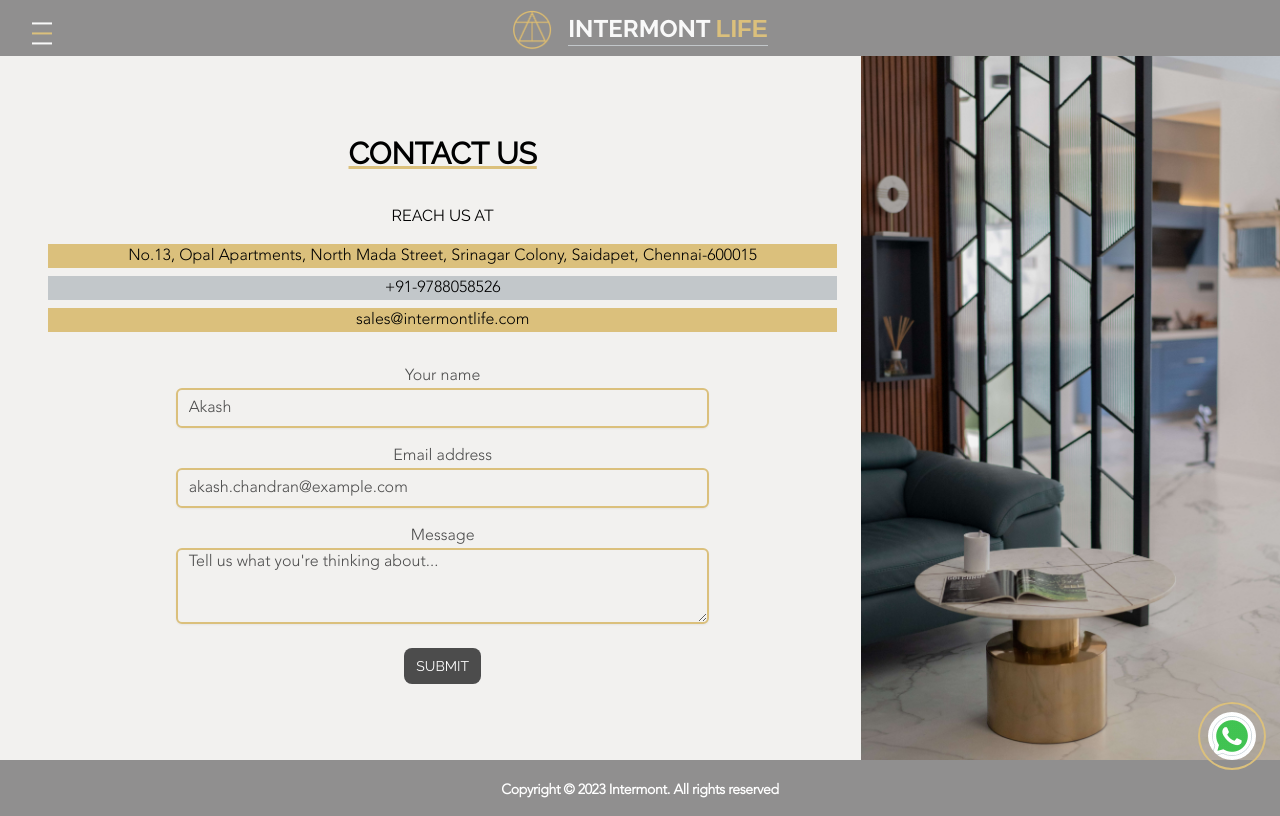
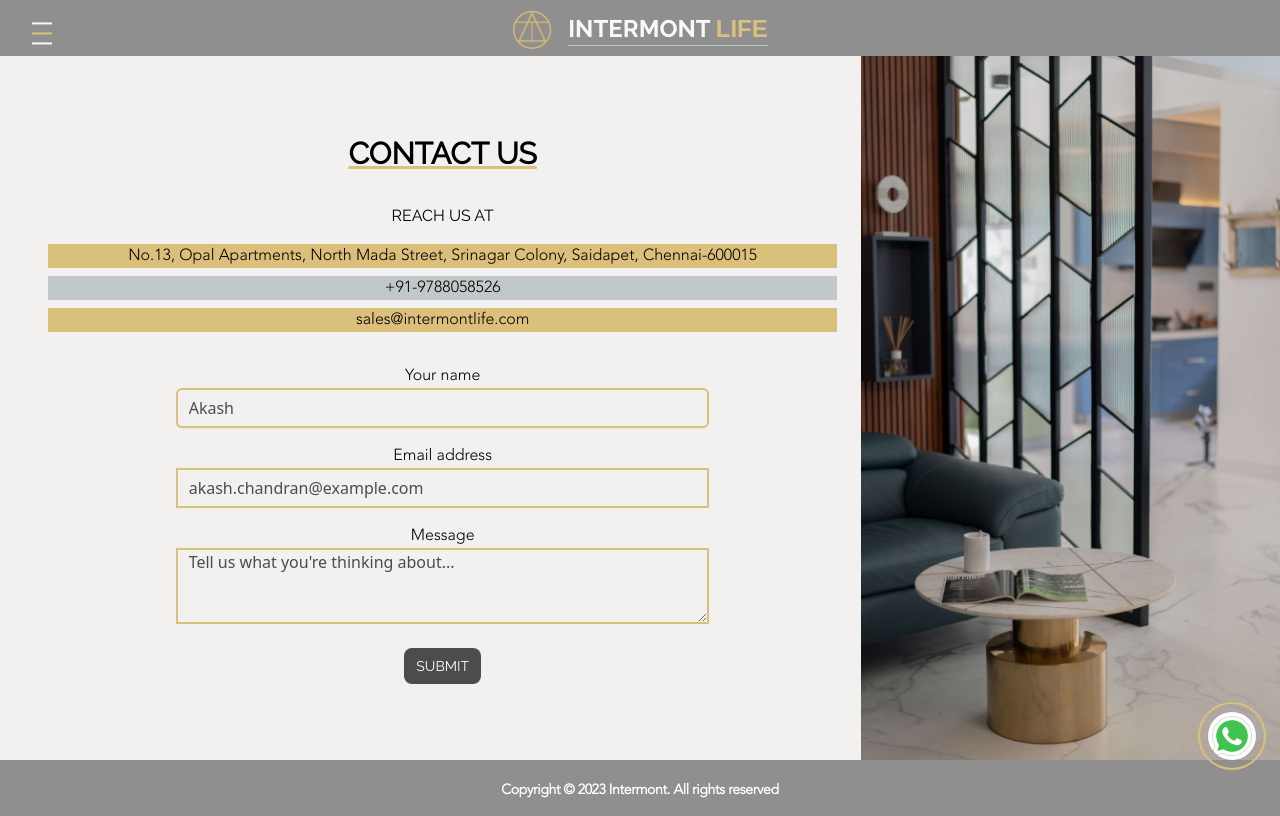
Before and after one commit to prithvi60/pars-realestate, a Next.js app: page /contact in a window 1280 px wide. Built offline with nearby package versions, Linux system fonts and the light colour scheme; a web font is replaced by a local one.

Commit message:
validation

```diff
--- a/pages/contact.js
+++ b/pages/contact.js
@@ -6,6 +6,24 @@ import FloatingButton from "../components/FloatingButton";
 import Hero1 from "../public/images/projects/about.jpg";
 export default function contact() {
   const [width, setWidth] = useState(null);
+  // const handleFocus = (event) => {
+  //   if (navigator.userAgent.match(/(iPod|iPhone|iPad)/)) {
+  //     const windowHeight = window.innerHeight;
+  //     const scrollPosition = windowHeight / 2;
+  //     window.scrollTo(0, scrollPosition);
+  //     event.preventDefault();
+  //     event.target.focus();
+  //   }
+  // };
+
+  // useEffect(() => {
+  //   const inputElement = document.getElementById("multiline-input");
+  //   inputElement.addEventListener("focus", handleFocus);
+
+  //   return () => {
+  //     inputElement.removeEventListener("focus", handleFocus);
+  //   };
+  // }, []);
   useEffect(() => {
     // window is accessible here.
     setWidth(window.innerWidth);
@@ -102,11 +120,13 @@ export default function contact() {
                     class="block mb-2 md:mb-4
                 "
                   >
-                    <span class="text-gray-700">Your name</span>
+                    <span class="text-black">Your name</span>
                     <input
                       type="text"
                       name="name"
-                      class="
+                      // onFocus={handleFocus}
+                      className="
+                      font-sans
                     h-10
             block
             w-full
@@ -116,40 +136,43 @@ export default function contact() {
 
           "
                       placeholder="Akash"
+                      required
                     />
                   </label>
                   <label
                     class="block mb-2 md:mb-4
                 "
                   >
-                    <span class="text-gray-700">Email address</span>
+                    <span class="text-black">Email address</span>
                     <input
                       name="email"
-                      type="email"
-                      class="
-                    h-10
-            block
-            w-full
-            input
-            rounded-md
-            shadow-sm
+                      type="text"
+                      // onFocus={handleFocus}
+                      className="
+                      font-sans
+                      h-10
+                    input
+          block
+          w-full
 
           "
                       placeholder="akash.chandran@example.com"
                       required
+                      pattern="[^@\s]+@[^@\s]+\.[^@\s]+"
+                      title="should contain @ and .com "
                     />
                   </label>
                   <label class="block mb-2 md:mb-4">
-                    <span className="text-gray-700">Message</span>
+                    <span className="text-black">Message</span>
                     <textarea
                       name="message"
+                      // onFocus={handleFocus}
                       className="
+                      font-sans
                     input
             block
             w-full
-         text-black
-            rounded-md
-            shadow-sm
+
           "
                       rows="3"
                       placeholder="Tell us what you're thinking about..."
--- a/pages/joint-venture.js
+++ b/pages/joint-venture.js
@@ -7,7 +7,15 @@ import FloatingButton from "../components/FloatingButton";
 
 export default function jointventure() {
   const [width, setWidth] = useState(null);
-
+  // const handleFocus = (event) => {
+  //   if (navigator.userAgent.match(/(iPod|iPhone|iPad)/)) {
+  //     const windowHeight = window.innerHeight;
+  //     const scrollPosition = windowHeight / 2;
+  //     window.scrollTo(0, scrollPosition);
+  //     event.preventDefault();
+  //     event.target.focus();
+  //   }
+  // };
   useEffect(() => {
     // window is accessible here.
     setWidth(window.innerWidth);
@@ -90,11 +98,14 @@ export default function jointventure() {
                 onSubmit={handleGetRequest}
               >
                 <label class="block mb-2">
-                  <span class="text-gray-700">Your name</span>
+                  <span class="text-black">Your name</span>
                   <input
                     type="text"
                     name="name"
-                    class="
+                    // onFocus={handleFocus}
+                    required
+                    className="
+                    font-sans
                     h-10
                     input
           block
@@ -105,11 +116,13 @@ export default function jointventure() {
                   />
                 </label>
                 <label class="block mb-2">
-                  <span class="text-gray-700">Email address</span>
+                  <span class="text-black">Email address</span>
                   <input
                     name="email"
-                    type="email"
-                    class="
+                    type="text"
+                    // onFocus={handleFocus}
+                    className="
+                    font-sans
                     h-10
                     input
           block
@@ -118,14 +131,17 @@ export default function jointventure() {
         "
                     placeholder="akash.chandran@example.com"
                     required
+                    pattern="[^@\s]+@[^@\s]+\.[^@\s]+"
+                    title="should contain @ and .com "
                   />
                 </label>
                 <label class="block mb-2">
-                  <span class="text-gray-700">Message</span>
+                  <span class="text-black">Message</span>
                   <textarea
                     name="message"
+                    // onFocus={handleFocus}
                     className="input
-                    text-black
+                    font-sans
           block
           w-full
 
--- a/pages/projects/one.js
+++ b/pages/projects/one.js
@@ -114,11 +114,13 @@ export default function one() {
                 onSubmit={handleGetRequest}
               >
                 <label class="block mb-2">
-                  <span class="text-gray-700">Your name</span>
+                  <span class="text-black">Your name</span>
                   <input
                     type="text"
                     name="name"
+                    required
                     class="  input
+                    font-sans
                     h-10
           block
           w-full
@@ -129,11 +131,12 @@ export default function one() {
                   />
                 </label>
                 <label class="block mb-2">
-                  <span class="text-gray-700">Email address</span>
+                  <span class="text-black">Email address</span>
                   <input
                     name="email"
-                    type="email"
+                    type="text"
                     class="  input
+                    font-sans
                     h-10
           block
           w-full
@@ -143,14 +146,18 @@ export default function one() {
         "
                     placeholder="akash.chandran@example.com"
                     required
+                    pattern="[^@\s]+@[^@\s]+\.[^@\s]+"
+                    title="should contain @ and .com "
                   />
                 </label>
                 <label class="block mb-4">
-                  <span class="text-gray-700">Phone number</span>
+                  <span class="text-black">Phone number</span>
                   <input
-                    type="text"
+                    type="tel"
                     name="phone numer"
+                    required
                     class="  input
+                    font-sans
                     h-10
           block
           w-full
@@ -158,6 +165,8 @@ export default function one() {
 
         "
                     placeholder="+91"
+                    pattern="[0-9]{10}"
+                    title="should contain 10 digit number"
                   />
                 </label>
                 {/* <label class="block mb-2">
--- a/pages/projects/w-413.js
+++ b/pages/projects/w-413.js
@@ -112,11 +112,13 @@ export default function two() {
                 onSubmit={handleGetRequest}
               >
                 <label class="block mb-2">
-                  <span class="text-gray-700">Your name</span>
+                  <span class="text-black">Your name</span>
                   <input
                     type="text"
                     name="name"
+                    required
                     class="  input
+                    font-sans
                     h-10
           block
           w-full
@@ -127,11 +129,12 @@ export default function two() {
                   />
                 </label>
                 <label class="block mb-2">
-                  <span class="text-gray-700">Email address</span>
+                  <span class="text-black">Email address</span>
                   <input
                     name="email"
-                    type="email"
+                    type="text"
                     class="  input
+                    font-sans
                     h-10
           block
           w-full
@@ -141,25 +144,31 @@ export default function two() {
         "
                     placeholder="akash.chandran@example.com"
                     required
+                    pattern="[^@\s]+@[^@\s]+\.[^@\s]+"
+                    title="should contain @ and .com "
                   />
                 </label>
                 <label class="block mb-4">
-                  <span class="text-gray-700">Phone number</span>
+                  <span class="text-black">Phone number</span>
                   <input
-                    type="text"
+                    type="tel"
+                    placeholder="+91"
+                    pattern="[0-9]{10}"
+                    title="should contain 10 digit number"
                     name="phone numer"
+                    required
                     class="  input
+                    font-sans
                     h-10
           block
           w-full
           mt-1
 
         "
-                    placeholder="+91"
                   />
                 </label>
                 {/* <label class="block mb-2">
-                  <span class="text-gray-700">Message</span>
+                  <span class="text-black">Message</span>
                   <textarea
                     name="message"
                     class="input
--- a/styles/globals.css
+++ b/styles/globals.css
@@ -98,6 +98,20 @@ input[type="email"],
   -webkit-opacity: 1;
   opacity: 1;
 }
+textarea {
+  -webkit-text-fill-color: rgb(76, 76, 76);
+  -webkit-opacity: 1;
+  opacity: 1;
+}
+/* iOS Placeholder Color for Input */
+input::placeholder {
+  color: rgb(94, 94, 94); /* Replace with the desired color */
+}
+
+/* iOS Placeholder Color for Textarea */
+textarea::placeholder {
+  color: rgb(94, 94, 94); /* Replace with the desired color */
+}
 
 .clearNav {
   backdrop-filter: saturate(180%) blur(5px) !important;
```
